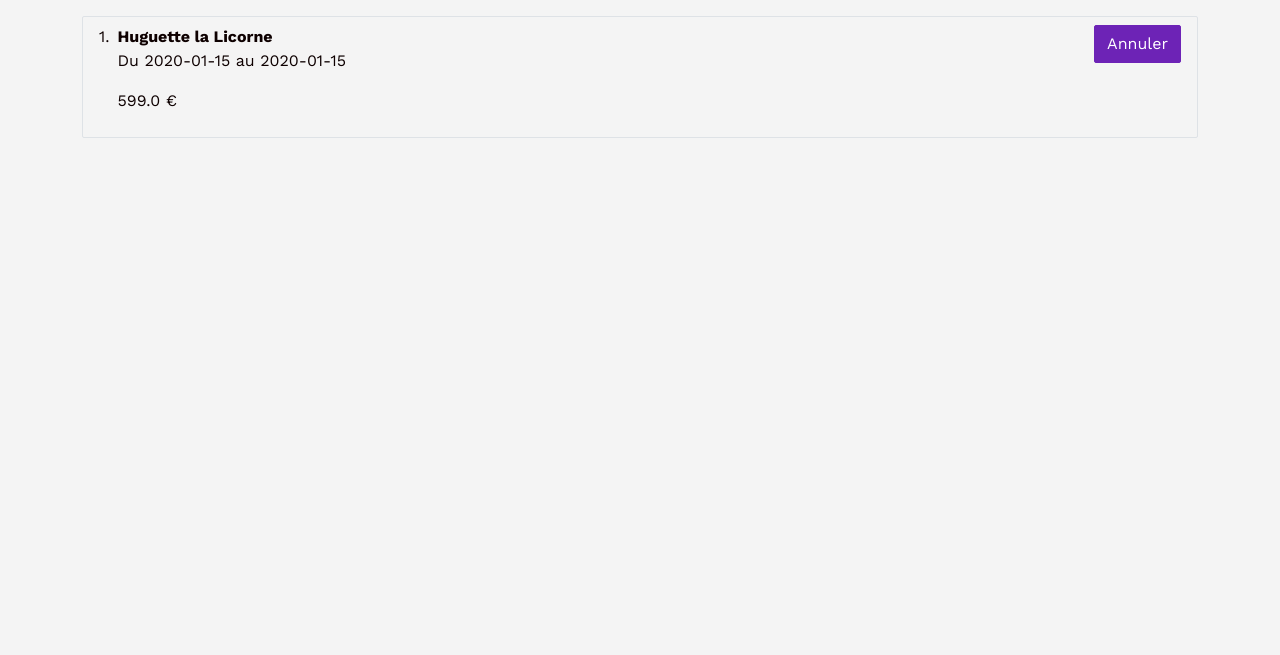
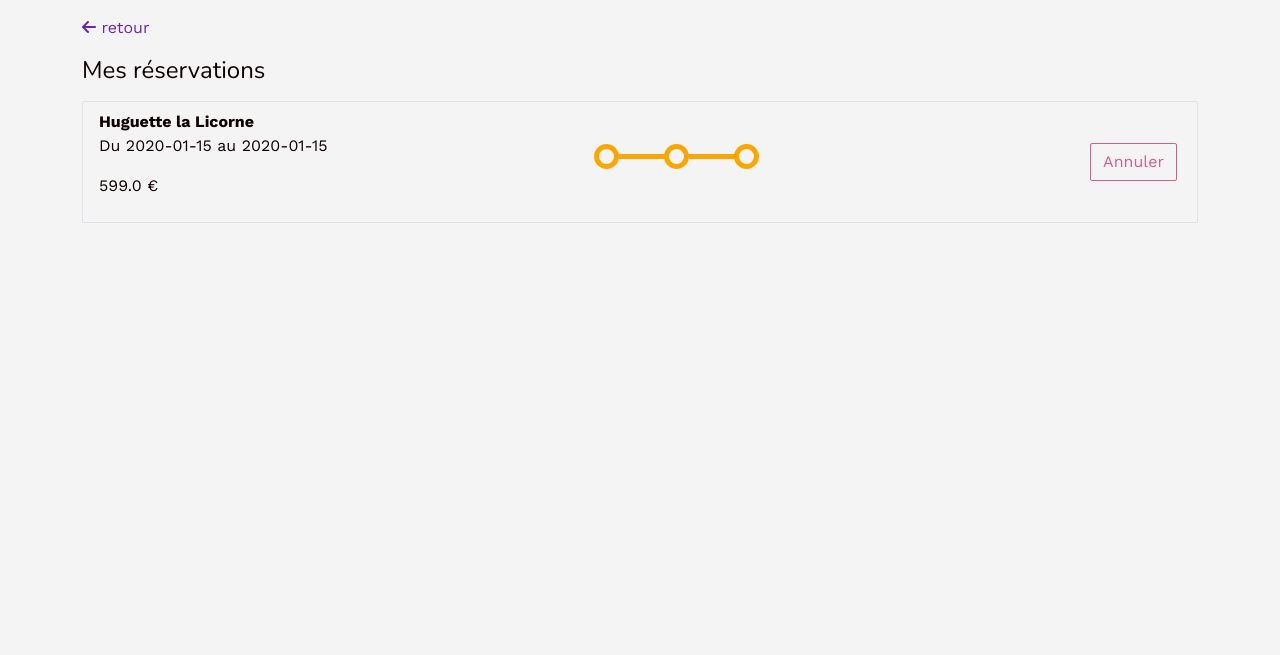
Before and after one commit to JustClem-code/beastly-riders, a Rails app: page /bookings in a window 1280 px wide. Shown: the part 92-747 px from the top of the page. Run offline with Rails 7, Linux system fonts and the light colour scheme; a user stored in the database is signed in; data comes from the database, SQL or seed files in the repository; tables that the repository leaves empty hold one stand-in row (values such as "Sample post"); style sheets or scripts are compiled from the project's sources; some libraries are stand-ins or nearby versions.

Commit message:
timeline and dashboard header

```diff
--- a/app/assets/stylesheets/components/_index.scss
+++ b/app/assets/stylesheets/components/_index.scss
@@ -3,3 +3,4 @@
 @import "avatar";
 @import "form_legend_clear";
 @import "navbar";
+@import "timeline";
--- /dev/null
+++ b/app/assets/stylesheets/components/_timeline.scss
@@ -0,0 +1,80 @@
+* {
+  box-sizing: border-box;
+}
+
+.timeline-green {
+  position: relative;
+  max-width: 1200px;
+  margin: 0 auto;
+}
+
+
+
+.timeline-green::after {
+  content: '';
+  position: absolute;
+  height: 5px;
+  width: 50px;
+  left: 25px;
+  top: 10px;
+  background-color: green;
+}
+
+
+.container-timeline-green {
+  padding: 10px 35px;
+  position: relative;
+  background-color: inherit;
+  width: 50%;
+}
+
+.container-timeline-green::after {
+  content: '';
+  position: absolute;
+  width: 25px;
+  height: 25px;
+  border: 5px solid green;
+  top: 0;
+  left: 0;
+  border-radius: 50%;
+  z-index: 1;
+}
+
+
+.timeline-orange {
+  position: relative;
+  max-width: 1200px;
+  margin: 0 auto;
+}
+
+
+
+.timeline-orange::after {
+  content: '';
+  position: absolute;
+  height: 5px;
+  width: 50px;
+  left: 25px;
+  top: 10px;
+  background-color: orange;
+}
+
+
+.container-timeline-orange {
+  padding: 10px 35px;
+  position: relative;
+  background-color: inherit;
+  width: 50%;
+}
+
+.container-timeline-orange::after {
+  content: '';
+  position: absolute;
+  width: 25px;
+  height: 25px;
+  border: 5px solid orange;
+  top: 0;
+  left: 0;
+  border-radius: 50%;
+  z-index: 1;
+}
--- a/app/views/bookings/index.html.erb
+++ b/app/views/bookings/index.html.erb
@@ -1,18 +1,21 @@
+<%= render "shared/dashboard-page-title", title: "Mes réservations" %>
 <%if @bookings.empty?%>
   <p>Aucune réservation</p>
 <%else%>
-  <ol class="list-group list-group-numbered">
+  <ul class="list-group">
     <% @bookings.each do |booking|%>
-      <li class="list-group-item d-flex justify-content-between align-items-start">
-        <div class="ms-2 me-auto">
+      <li class="list-group-item d-flex justify-content-between align-items-center">
+        <div>
           <div class="fw-bold">
             <%=booking.beast.name%>
           </div>
           <p>Du <%=booking.date_start%> au <%=booking.date_end%></p>
           <p><%=booking.beast.price_per_day%> €</p>
         </div>
+        <div class="d-flex flex-column justify-content-between">
+          <%= render "shared/timeline", status: booking.status %>
           <%# indique le status de la reservation %>
-        <div>
+          <div class="mt-3">
             <% if booking.status == "created" || booking.status == "modified" %>
               <p>En attente de validation</p>
             <% elsif booking.status == "validated" %>
@@ -23,23 +26,26 @@
               <p>Reservation annulée</p>
             <% end %>
           </div>
+        </div>
+        <div class="d-flex">
           <%# si le status est créé ou validé, on peut modifier (pas si c'est payé, modifié ou annulé) %>
-        <div>
+          <div class="mx-1">
             <% if booking.status == "created" || booking.status == "validated" %>
               <%= link_to "Modifier", edit_booking_path(booking.id), class: "btn btn-primary" %>
             <% end %>
           </div>
-        <div>
+          <div class="mx-1">
             <%# Ajouter le path quand la method "pay" et sa route seront créés %>
             <% if booking.status == "validated" %>
               <%= link_to "Payer", booking_pay_path(booking.id), data: {turbo_method: :patch}, class: "btn btn-primary" %>
             <% end %>
           </div>
-        <div>
+          <div class="mx-1">
             <%# si le status est tout sauf annulé, on voit le bouton annuler %>
             <% unless booking.status == "canceled" %>
-            <%= link_to "Annuler", booking_cancel_path(booking.id), data: {turbo_method: :patch}, class: "btn btn-primary"%>
+              <%= link_to "Annuler", booking_cancel_path(booking.id), data: {turbo_method: :patch}, class: "btn btn-outline-danger"%>
             <%end%>
+          </div>
         </div>
       </li>
     <%end%>
--- a/app/views/owner/beasts/index.html.erb
+++ b/app/views/owner/beasts/index.html.erb
@@ -1,3 +1,4 @@
+<%= render "shared/dashboard-page-title", title: "Mes créatures" %>
 <%# TODO: Créer une partials de card %>
 <div class="row">
   <%@user_beasts.each do |beast|%>
--- /dev/null
+++ b/app/views/shared/_dashboard-page-title.html.erb
@@ -0,0 +1,10 @@
+<div class="mb-3">
+  <div class="mb-3">
+    <%= link_to dashboard_path, class: "text-decoration-none" do%>
+      <i class="fa-solid fa-arrow-left"></i> retour
+    <%end%>
+  </div>
+  <h1 class="fs-4">
+    <%= title%>
+  </h1>
+</div>
--- /dev/null
+++ b/app/views/shared/_timeline.html.erb
@@ -0,0 +1,15 @@
+<%# Timeline %>
+<div class="d-flex">
+  <div class="timeline-<%= status == 'validated' ? 'green' : 'orange'%>">
+    <div class="container-timeline-<%= status == 'created' ? 'green' : 'orange'%>">
+    </div>
+  </div>
+  <div class="timeline-<%= status == 'payed' ? 'green' : 'orange'%>">
+    <div class="container-timeline-<%= status == 'validated' ? 'green' : 'orange'%>">
+    </div>
+  </div>
+  <div class="timeline-green-last">
+    <div class="container-timeline-<%= status == 'payed' ? 'green' : 'orange'%>">
+    </div>
+  </div>
+</div>
--- a/app/views/users/dashboard.html.erb
+++ b/app/views/users/dashboard.html.erb
@@ -12,7 +12,7 @@
   </div>
 </div>
 <div>
-  <%= link_to "Mes Réservations", bookings_path, class:"btn btn-primary" %>
+  <%= link_to "Mes réservations", bookings_path, class:"btn btn-primary" %>
   <%if @is_owner%>
     <%= link_to "Mes créatures", owner_beasts_path, class:"btn btn-primary"%>
     <%= link_to "Mes créatures en locations", owner_bookings_path, class:"btn btn-primary" %>
```
Also changed, not shown: app/views/owner/bookings/index.html.erb (+16 -10 lines). Lines whose indentation alone changed are shown as unchanged.
